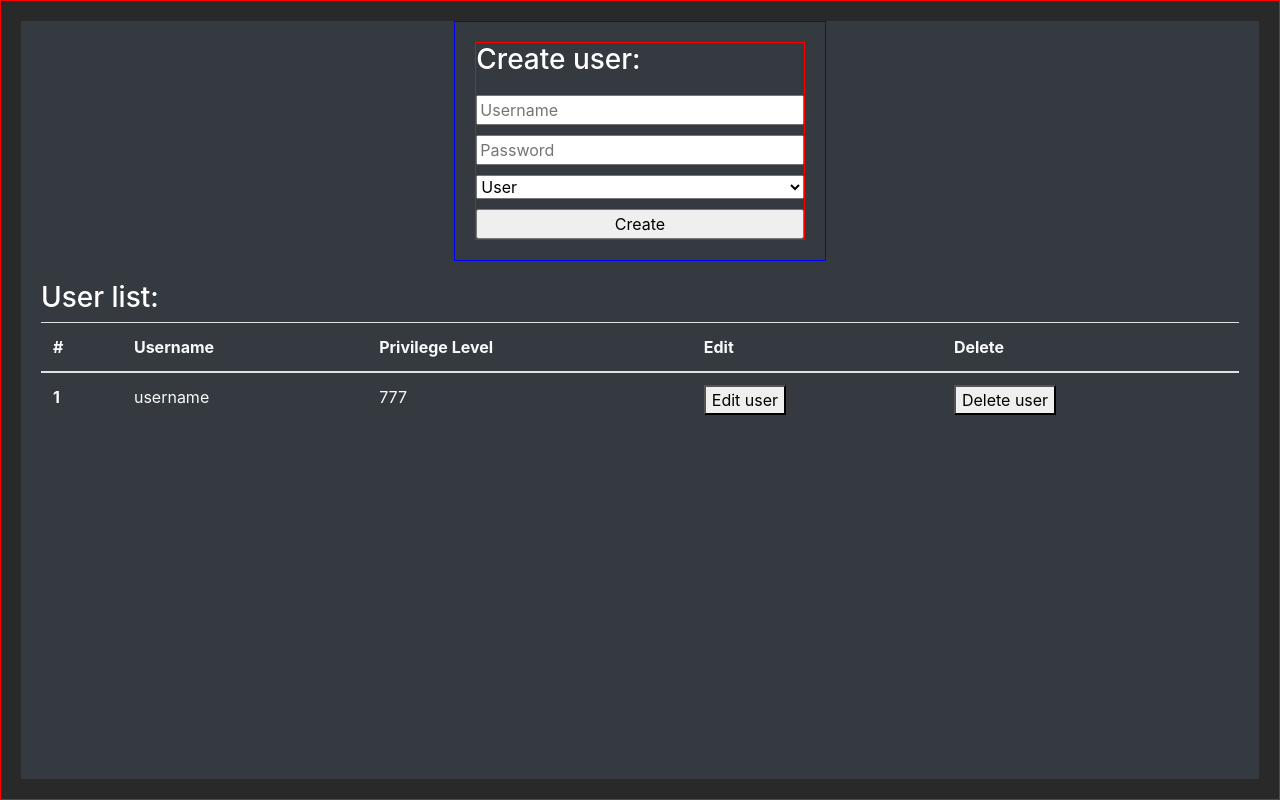
After one commit to Dynnasty/soft-compta, a Flask app: page /panel in a window 1280 px wide. The commit adds this page. Run offline with Flask 2, Linux system fonts and the light colour scheme; data comes from the database, SQL or seed files in the repository; some libraries are stand-ins or nearby versions.

Commit message:
Panel frontend nearly done, non working version

```diff
--- a/include/sqlFuncs.py
+++ b/include/sqlFuncs.py
@@ -47,6 +47,31 @@ def print_table(conn, name):
         c.execute(table)
         conn.commit()
         rows = c.fetchall()
+        for row in rows:
+            print("print_table: Username database: " + str(row))
         return (rows)
     except Error as e:
         print(e)
+
+def delete_row(conn, tablename, id):
+    table = """ DELETE FROM """ + tablename + """ WHERE id = """ + str(id) + """; """
+    try:
+        c = conn.cursor()
+        c.execute(table)
+        conn.commit()
+        return 200
+    except Error as e:
+        print(e)
+
+def update_row(conn, tablename, name, args):
+    try:
+        if (tablename == "users"):
+            table = """ UPDATE users SET name = '""" + name + """', pwd = '""" + args[0] + """', permissions = '""" + args[1] + """' WHERE name = '""" + name + """'; """
+        if (tablename == "compta"):
+            table = """ UPDATE compta SET name = '""" + name + """', description = '""" + args[0] + """', amount = '""" + args[1] + """', date = '""" + args[2] + """' WHERE name = '""" + name + """'; """
+        c = conn.cursor()
+        c.execute(table)
+        conn.commit()
+        return 200
+    except Error as e:
+        print(e)
--- a/run.py
+++ b/run.py
@@ -6,6 +6,7 @@ import os
 sys.path.insert(1, 'include/')
 from sqlInit import init_db
 from sqlFuncs import check_table, insert_table, print_table
+from userHdl import create_user, delete_user, update_user
 
 app = Flask(__name__)
 app.secret_key = os.urandom(12)
@@ -31,11 +32,9 @@ def logUser(status=None):
     conn = init_db()
     rows = print_table(conn, "users")
     for row in rows:
+        print("loguser: trying user = " + row[1])
         if request.form['password'] == row[2] and request.form['username'] == row[1]:
             session['logged_in'] = True
-            conn.close()
-            return redirect("/")
-        else:
             conn.close()
             return redirect("/")
     conn.close()
@@ -72,4 +71,33 @@ def exportyear():
     return (send_file("./compta.csv"))
     return render_template("index.html")
 
+@app.route('/panel')
+def panel():
+    conn = init_db()
+    rows = print_table(conn, "users")
+    return render_template("panel.html", users=rows, editstate="False")
+
+@app.route('/adduser', methods=['POST'])
+def adduser():
+    conn = init_db()
+    rows = print_table(conn, "users")
+    if request.method == 'POST':
+        create_user(conn, request.form["username"], request.form["password"], request.form["privilege"])
+    return redirect('/panel')
+
+@app.route('/deluser', methods=['POST'])
+def deluser():
+    conn = init_db()
+    if request.method == 'POST':
+        delete_user(conn, request.form['username'])
+    return redirect('/panel')
+
+@app.route('/edituser', methods=['POST'])
+def edituser():
+    conn = init_db()
+    rows = print_table(conn, "users")
+    if request.method == 'POST':
+        delete_user(conn, request.form['username'])
+    return render_template("panel.html", users=rows, editstate="")
+
 app.run(debug=True)
--- /dev/null
+++ b/static/panel.css
@@ -0,0 +1,39 @@
+body, html {
+    margin: 0;
+    padding: 0;
+    min-height:100%;
+    height: 100%;
+}
+h3 {
+    color:white;
+}
+
+.contentwrapper {
+    background-color: rgb(41, 41, 41);
+    display: grid;
+    grid-template-columns: 1fr;
+    padding: 20px;
+    grid-gap: 20px;
+    border: 1px solid red;
+    min-height:100%;
+}
+
+.userCreation {
+    display: grid;
+    grid-template-columns: 1fr;
+    padding: 20px;
+    width: 30%;
+    margin: auto;
+    border: 1px solid blue;
+}
+
+.createform {
+    display: grid;
+    grid-template-columns: 1fr;
+    grid-gap: 10px;
+    border: 1px solid red;
+}
+
+.userList {
+    padding: 20px;
+}
--- /dev/null
+++ b/templates/panel.html
@@ -0,0 +1,91 @@
+<!DOCTYPE html>
+<html lang="en">
+
+<head>
+    <meta charset="UTF-8">
+    <meta name="viewport" content="width=, initial-scale=1.0">
+    <link rel="stylesheet" href="https://stackpath.bootstrapcdn.com/bootstrap/4.5.0/css/bootstrap.min.css"
+        integrity="sha384-9aIt2nRpC12Uk9gS9baDl411NQApFmC26EwAOH8WgZl5MYYxFfc+NcPb1dKGj7Sk" crossorigin="anonymous">
+    <link rel="stylesheet" href="{{ url_for('static', filename='panel.css') }}">
+    <script>
+        function showEditForm() {
+            document.getElementsByClassName("valueform")[0].setAttribute("style", "display: fixed;")
+        }
+        function HideEditForm() {
+            document.getElementsByClassName("valueform")[0].setAttribute("style", "display: none;")
+        }
+        if ({{ 'editstate' }} != "False") {
+            document.getElementByClassName("")
+        }
+    </script>
+    <title>Document</title>
+</head>
+
+<body>
+    <div class="contentwrapper">
+        <div class="menu menu bg-dark">
+            <div class="userCreation">
+                <form class="createform" action="/adduser" method="POST">
+                    <h3>Create user:</h3>
+                    <input type="text" name="username" placeholder="Username" required>
+                    <input type="password" placeholder="Password" name="password" required>
+                    <select name="privilege" id="privilege">
+                        <option value="1">User</option>
+                        <option value="2">Manager</option>
+                        <option value="3">Administrator</option>
+                    </select>
+                    <input type="submit" value="Create">
+                </form>
+            </div>
+            <div class="userList">
+                <table class="table text-light bg-dark">
+                    <h3>User list:</h3>
+                    <thead>
+                        <tr>
+                            <th scope="col">#</th>
+                            <th scope="col">Username</th>
+                            <th scope="col">Privilege Level</th>
+                            <th scope="col">Edit</th>
+                            <th scope="col">Delete</th>
+                        </tr>
+                    </thead>
+                    <tbody>
+                        {% for row in users %}
+                        <tr>
+                            <th scope="row">{{ row[0] }}</th>
+                            <td>{{ row[1] }}</td>
+                            <td>{{ row[3] }}</td>
+                            <td>
+                                <form action="/edituser" method="POST"><button name="username" value="{{ row[1] }}"
+                                        type="submit">Edit user</button></form>
+                            </td>
+                            <td>
+                                <form action="/deluser" method="POST"><button name="username" value="{{ row[1] }}"
+                                        type="submit">Delete user</button></form>
+                            </td>
+                        </tr>
+                        {% endfor %}
+                    </tbody>
+                </table>
+                <div class="editform menu bg-dark" style="display: none;">
+                    <form action="/add" method="POST">
+                        <h3>Edit user:</h3>
+                        <input type="text" placeholder="Username">
+                        <input type="number" placeholder="Password">
+                        <select name="privilege" id="privilege">
+                            <option value="1">User</option>
+                            <option value="2">Manager</option>
+                            <option value="3">Administrator</option>
+                        </select>
+                        <input type="submit">
+                        <button type="button" onclick="hideValueForm()" id="hidebtn"
+                            class="btn btn-secondary">Close</button>
+                    </form>
+                </div>
+
+            </div>
+        </div>
+    </div>
+</body>
+
+</html>
```
Also changed, not shown: include/userHdl.py (added, +32 -0 lines), static/style.css (line endings or trailing spaces).
